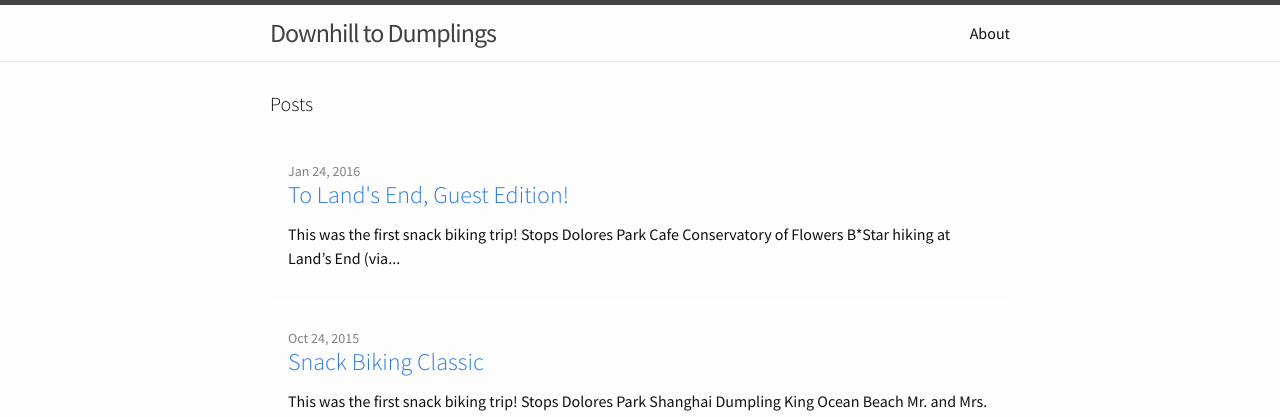
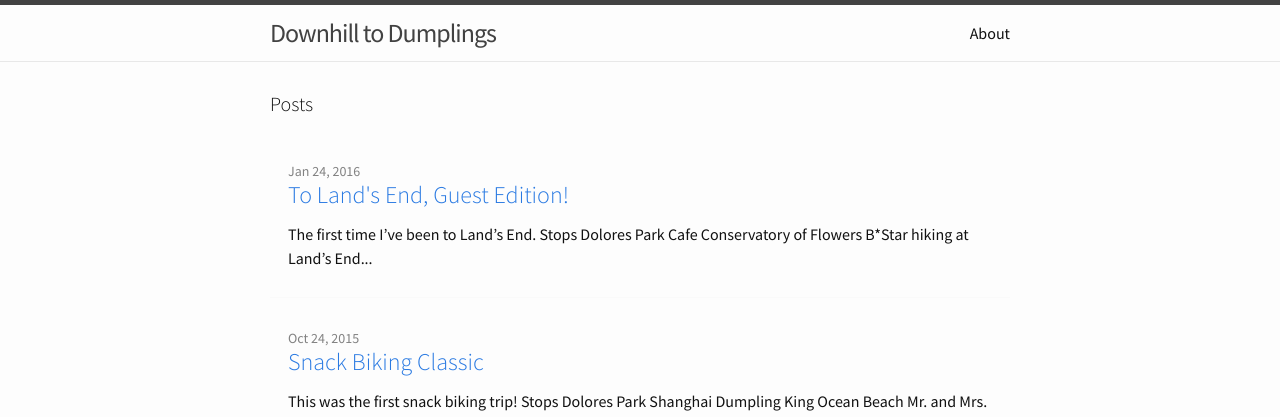
Before and after one commit to kiran/downhilltodumplings, a Jekyll site: the page built from index.html, in a window 1280 px wide. Shown: the top 417 px of the page. Built offline with Jekyll 4.4.1, drawn with Linux system fonts in a browser that asks for light colours.

Commit message:
Update 2016-01-24-guest-edition.md

```diff
--- a/_posts/2016-01-24-guest-edition.md
+++ b/_posts/2016-01-24-guest-edition.md
@@ -4,7 +4,7 @@ layout: "post"
 tags: [burmese, ice cream, glutenfree, hiking, moderate]
 ---
 
-This was the first snack biking trip!
+The first time I've been to Land's End.
 
 ## Stops
 
```
